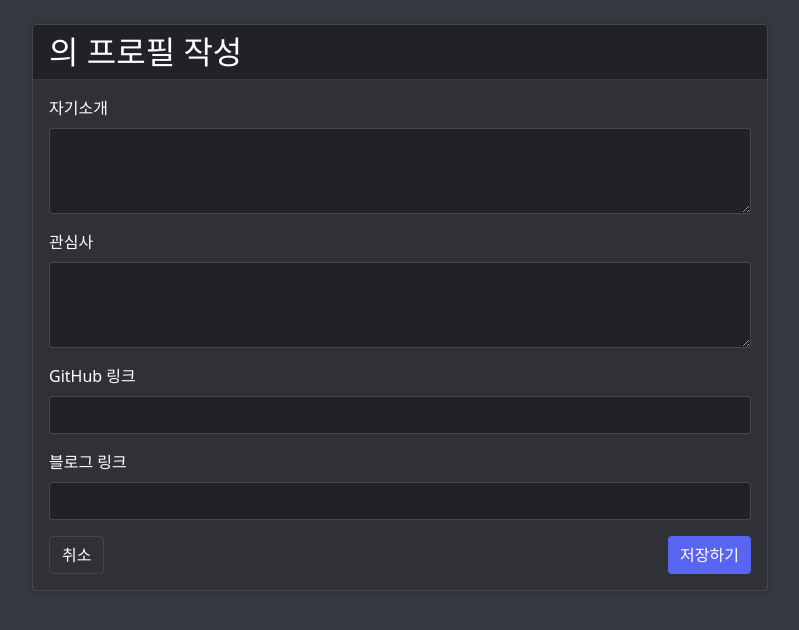
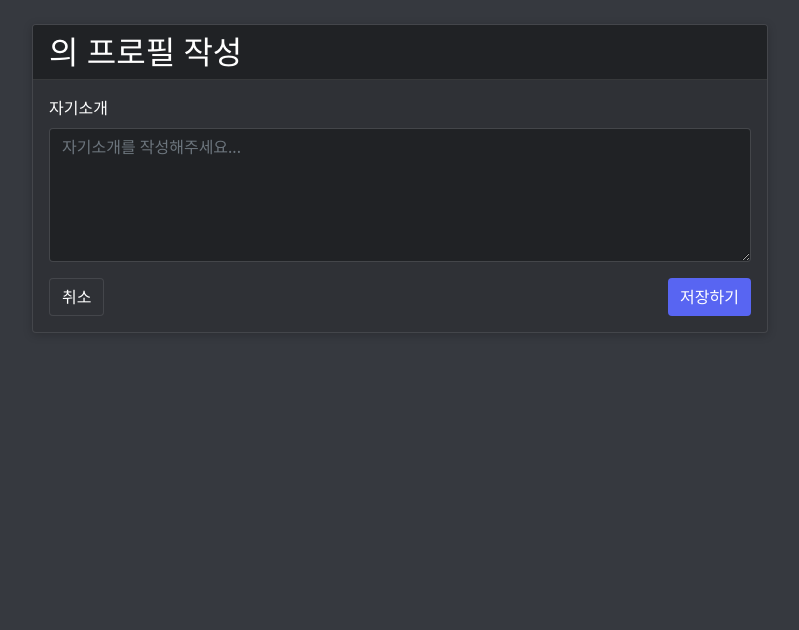
Before and after one commit to uhihi09/hansungweb, a Flask app: page /member/1/edit in a window 1280 px wide. Shown: the part 57-687 px from the top of the page, without its empty margins (240-1039 px from the left). Run offline with Flask 2, Linux system fonts and the light colour scheme.

Commit message:
자기소개 작성 추가

```diff
--- a/database.py
+++ b/database.py
@@ -48,9 +48,6 @@ class Database:
         CREATE TABLE IF NOT EXISTS profiles (
             discord_id TEXT PRIMARY KEY,
             introduction TEXT,
-            interests TEXT,
-            github TEXT,
-            blog TEXT,
             FOREIGN KEY (discord_id) REFERENCES members(discord_id)
         )
         ''')
@@ -130,7 +127,7 @@ class Database:
         conn = self.get_connection()
         cursor = conn.cursor()
         cursor.execute('SELECT * FROM profiles')
-        return [dict(zip(['discord_id', 'introduction', 'interests', 'github', 'blog'], row))
+        return [dict(zip(['discord_id', 'introduction'], row))
                 for row in cursor.fetchall()]
 
     def get_profile(self, discord_id):
@@ -139,21 +136,18 @@ class Database:
         cursor.execute('SELECT * FROM profiles WHERE discord_id = ?', (discord_id,))
         row = cursor.fetchone()
         if row:
-            return dict(zip(['discord_id', 'introduction', 'interests', 'github', 'blog'], row))
+            return dict(zip(['discord_id', 'introduction'], row))
         return None
 
     def create_or_update_profile(self, discord_id, profile_data):
         conn = self.get_connection()
         cursor = conn.cursor()
         cursor.execute('''
-        INSERT OR REPLACE INTO profiles (discord_id, introduction, interests, github, blog)
-        VALUES (?, ?, ?, ?, ?)
+        INSERT OR REPLACE INTO profiles (discord_id, introduction)
+        VALUES (?, ?)
         ''', (
             discord_id,
-            profile_data.get('introduction', ''),
-            profile_data.get('interests', ''),
-            profile_data.get('github', ''),
-            profile_data.get('blog', '')
+            profile_data.get('introduction', '')
         ))
         conn.commit()
 
--- a/templates/edit_profile.html
+++ b/templates/edit_profile.html
@@ -12,19 +12,8 @@
                     <form method="POST">
                         <div class="mb-3">
                             <label for="introduction" class="form-label">자기소개</label>
-                            <textarea class="form-control" id="introduction" name="introduction" rows="3">{{ profile.introduction if profile else '' }}</textarea>
-                        </div>
-                        <div class="mb-3">
-                            <label for="interests" class="form-label">관심사</label>
-                            <textarea class="form-control" id="interests" name="interests" rows="3">{{ profile.interests if profile else '' }}</textarea>
-                        </div>
-                        <div class="mb-3">
-                            <label for="github" class="form-label">GitHub 링크</label>
-                            <input type="url" class="form-control" id="github" name="github" value="{{ profile.github if profile else '' }}">
-                        </div>
-                        <div class="mb-3">
-                            <label for="blog" class="form-label">블로그 링크</label>
-                            <input type="url" class="form-control" id="blog" name="blog" value="{{ profile.blog if profile else '' }}">
+                            <textarea class="form-control" id="introduction" name="introduction" rows="5"
+                                    placeholder="자기소개를 작성해주세요...">{{ profile.introduction if profile else '' }}</textarea>
                         </div>
                         <div class="d-flex justify-content-between">
                             <a href="{{ url_for('view_profile', discord_id=member.discord_id) }}" class="btn btn-secondary">취소</a>
```
Also changed, not shown: templates/profile.html (+8 -25 lines), hansung.db.
